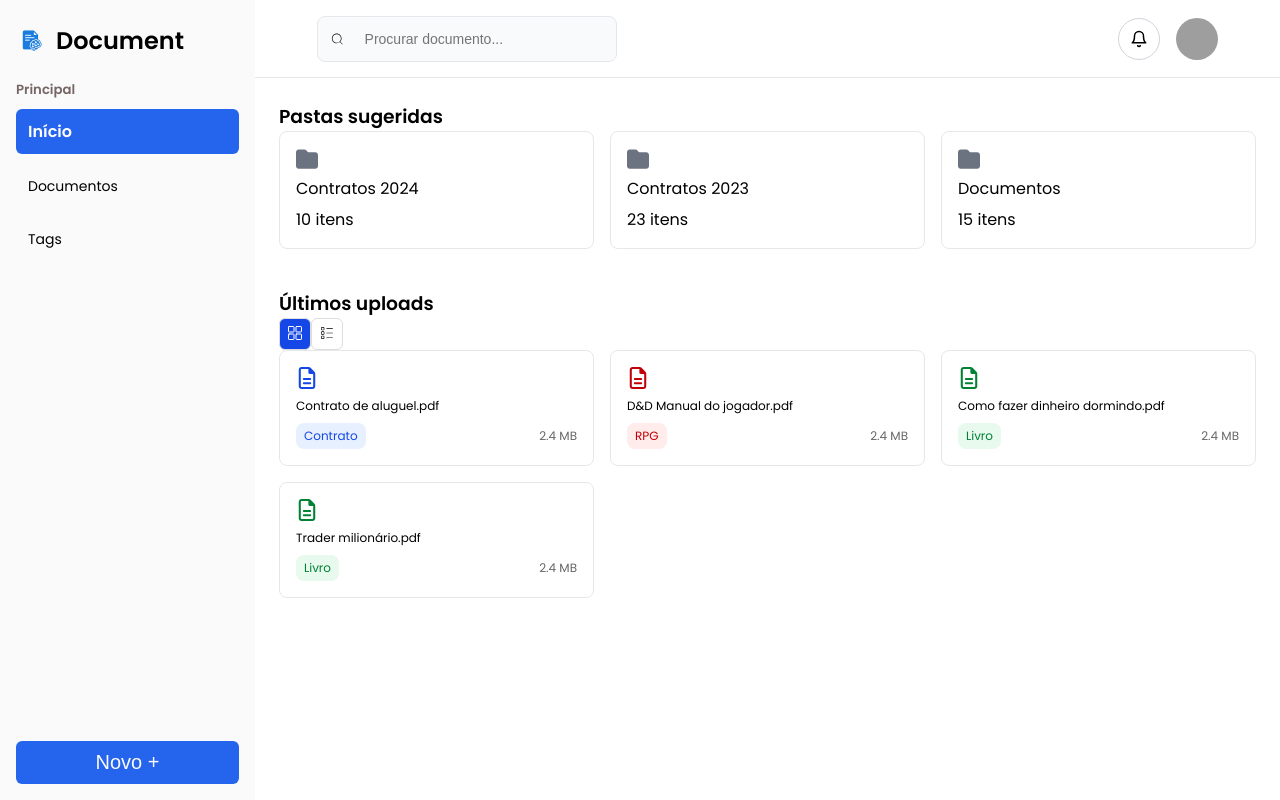
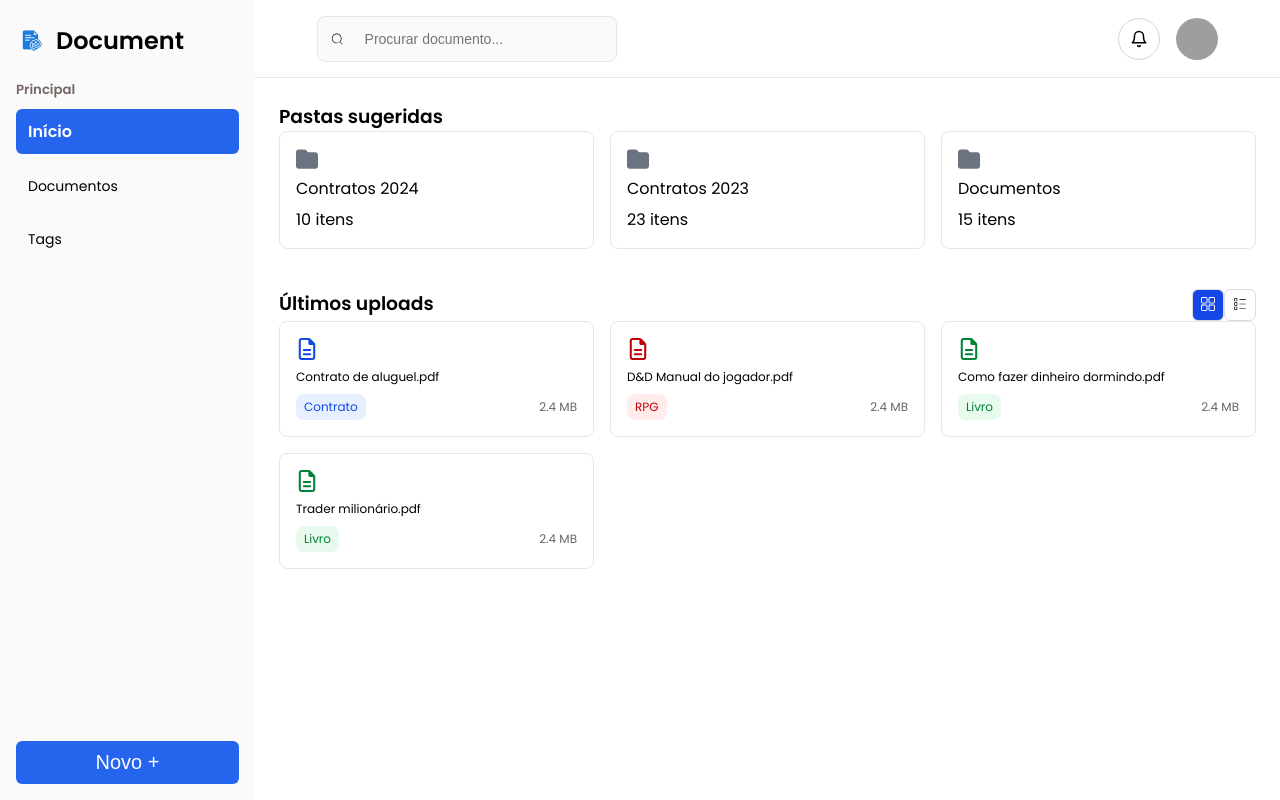
Before and after one commit to GustavoEmanuelGM/-document-rag-chat-front, a React (Vite) app: page / in a window 1280 px wide. Built offline with nearby package versions, Linux system fonts and the light colour scheme; grey boxes are pictures that could not be loaded.

Commit message:
update buttons positons

```diff
--- a/src/pages/Home/Home.module.css
+++ b/src/pages/Home/Home.module.css
@@ -7,6 +7,13 @@
   margin-bottom: 12px;
   font-size: 20px;
   font-weight: 600;
+}
+.topcard {
+  display: flex;
+}
+
+.topcard h3 {
+  flex: 1;
 }
 
 .toggleBtn {
--- a/src/pages/Home/index.jsx
+++ b/src/pages/Home/index.jsx
@@ -29,6 +29,7 @@ function Home() {
 
 
       <div className={styles.upfile}>
+        <div className={styles.topcard}>
           <h3>Últimos uploads</h3>
           <div>
             <button
@@ -45,6 +46,8 @@ function Home() {
               <CiBoxList />
             </button>
           </div>
+        </div>
+
 
         {viewMode === "grid" && (
         <div className={styles.grid}>
```
Lines whose indentation alone changed are shown as unchanged.
